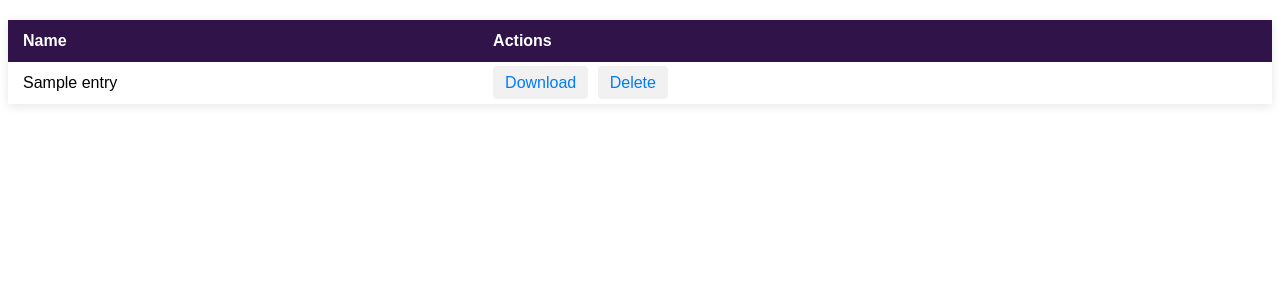
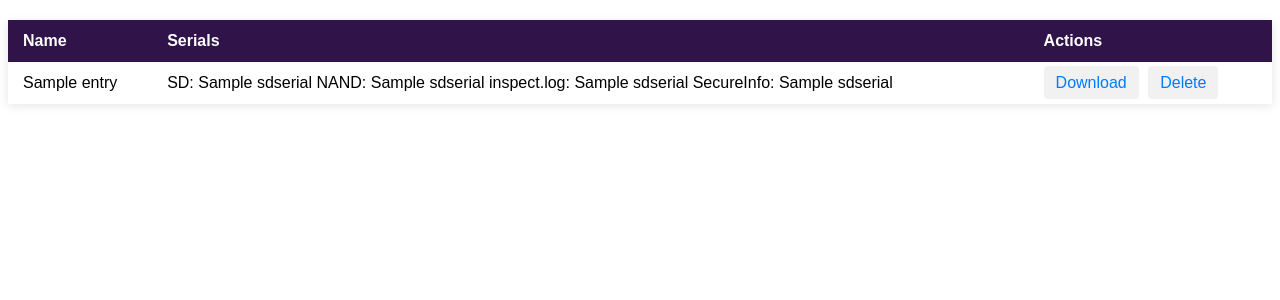
Before and after one commit to nh-server/essentialsubmit, a Flask app: template templates/admin.html in a window 1280 px wide. Shown: the top 300 px of the page. Run offline with Flask 3, Linux system fonts and the light colour scheme; the template is opened without the code that fills it: most values are stand-ins (such as "Sample title", 1, 10 or a date in 2020); parts of the project's set-up code (start-up, migrations or seed data) failed here and were passed over.

Commit message:
wip: serial in panel

```diff
--- a/app.py
+++ b/app.py
@@ -4,11 +4,22 @@ from configparser import ConfigParser
 import os
 import sys
 
+class AdminEntry:
+    def __init__(self, name, sdserial, nandserial, twlnserial, secinfoserial):
+        self.name = name
+        self.sdserial = sdserial
+        self.nandserial = nandserial
+        self.twlnserial = twlnserial
+        self.secinfoserial = secinfoserial
+
 def get_essential_list():
-    essential_discord_names = []
+    essential_entries = []
     for file in os.listdir("essentials"):
-        essential_discord_names.append(file[10:].split('.exefs')[0])
-    return essential_discord_names
+        if not file.endswith(".txt"):
+            with open(f"{file}.serials.txt", "r") as f:
+                arr = f.readlines()
+                essential_entries.append(AdminEntry(file[10:].split('.exefs')[0], arr[0], arr[1], arr[2], arr[3]))
+    return essential_entries
 
 if not "config.ini" in os.listdir():
     print("Configuration doesn't exist")
@@ -40,6 +51,9 @@ def get_submission():
     with open(f"essentials/essential_{request.form['discordhandle']}.exefs", "wb") as f:
         f.write(request.files['file'].read())
 
+    with open(f"essentials/essential_{request.form['discordhandle']}.exefs.serials.txt", "w") as f:
+        f.write(f"{request.form['sd']}\n{request.form['nand']}\n{request.form['twln']}\n{request.form['secinfo']}")
+
     return "<p>Hi</p>"
 
 @app.route('/admin')
--- a/templates/admin.html
+++ b/templates/admin.html
@@ -50,12 +50,14 @@ a:hover {
     <table>
         <tr>
         <th>Name</th>
+        <th>Serials</th>
         <th>Actions</th>
         </tr>
         {% for entry in entries %}
         <tr>
-            <td>{{ entry }}</td>
-            <td><a href="/retrieve?username={{ entry }}">Download</a> <a href="/delete?username={{ entry }}" class="delete-link">Delete</a></td>
+            <td>{{ entry.name }}</td>
+            <td>SD: {{ entry.sdserial }} NAND: {{ entry.sdserial }} inspect.log: {{ entry.sdserial }} SecureInfo: {{ entry.sdserial }}</td>
+            <td><a href="/retrieve?username={{ entry.name }}">Download</a> <a href="/delete?username={{ entry.name }}" class="delete-link">Delete</a></td>
         </tr>
         {% endfor %}
     </table>
```
Also changed, not shown: 3 other files.
